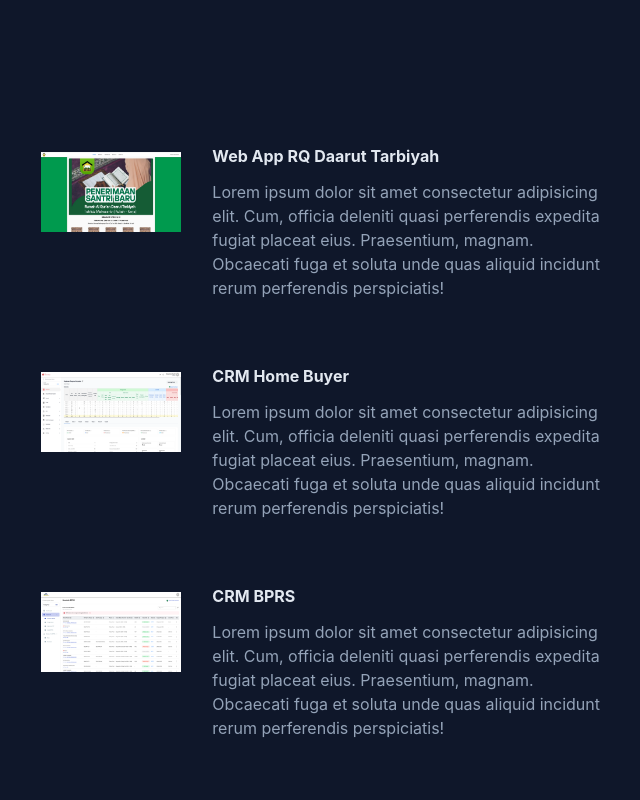
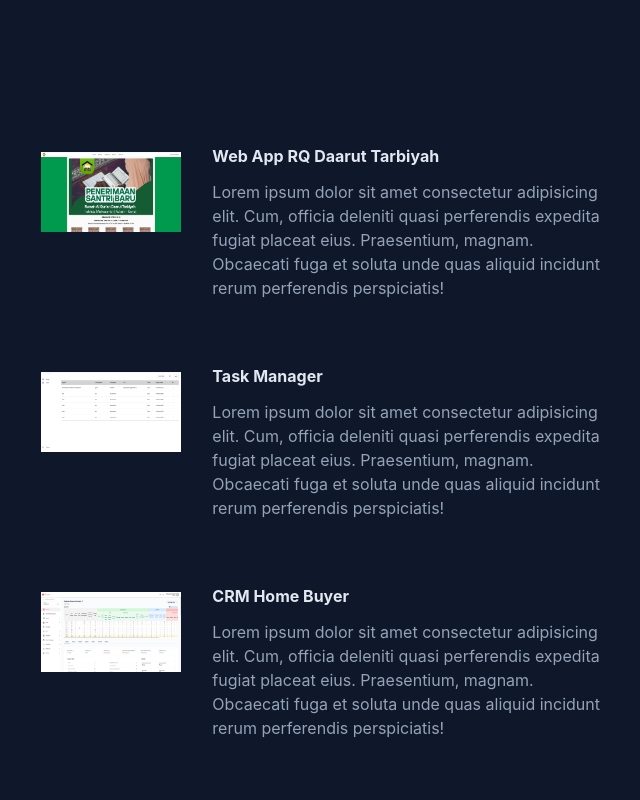
Before and after one commit to SyahidbinFadlyl/e-portofolio, a Next.js app: page / in a window 1280 px wide. Shown: the part 1200-2000 px from the top of the page, without its empty margins (600-1240 px from the left). Built offline with nearby package versions, Linux system fonts and the light colour scheme.

Commit message:
Add task_manager.png to projects.ts and update Projects.tsx

```diff
--- a/src/components/Content/Projects.tsx
+++ b/src/components/Content/Projects.tsx
@@ -5,7 +5,13 @@ import ProjectCard, { Project } from "../ProjectCard";
 export default function Projects() {
   const projects: Project[] = project_list;
   return (
-    <Box id="projects" sx={{ scrollMarginTop: "64px" }}>
+    <Box
+      id="projects"
+      sx={{
+        scrollMarginTop: "24px",
+        minHeight: "80vh",
+      }}
+    >
       <Box display={"flex"} flexDirection={"column"} gap={"2rem"} pb={"2rem"}>
         {projects.map((exp, idx) => (
           <ProjectCard key={idx} project={exp} />
--- a/src/static/projects.ts
+++ b/src/static/projects.ts
@@ -2,11 +2,20 @@ import { Project } from "@/components/ProjectCard"
 import crm from "../../public/crm.png"
 import bprs from "../../public/bprs.png"
 import rq_landing from "../../public/rq_landing.png"
+import task_manager from "../../public/task_manager.png"
 
 const project_list: Project[] = [
     {
         image: rq_landing,
         title: "Web App RQ Daarut Tarbiyah",
+        description: `Lorem ipsum dolor sit amet consectetur adipisicing elit. Cum, officia
+        deleniti quasi perferendis expedita fugiat placeat eius. Praesentium,
+        magnam. Obcaecati fuga et soluta unde quas aliquid incidunt rerum
+        perferendis perspiciatis!`,
+    },
+    {
+        image: task_manager,
+        title: "Task Manager",
         description: `Lorem ipsum dolor sit amet consectetur adipisicing elit. Cum, officia
         deleniti quasi perferendis expedita fugiat placeat eius. Praesentium,
         magnam. Obcaecati fuga et soluta unde quas aliquid incidunt rerum
```
Also changed, not shown: public/task_manager.png (added).
